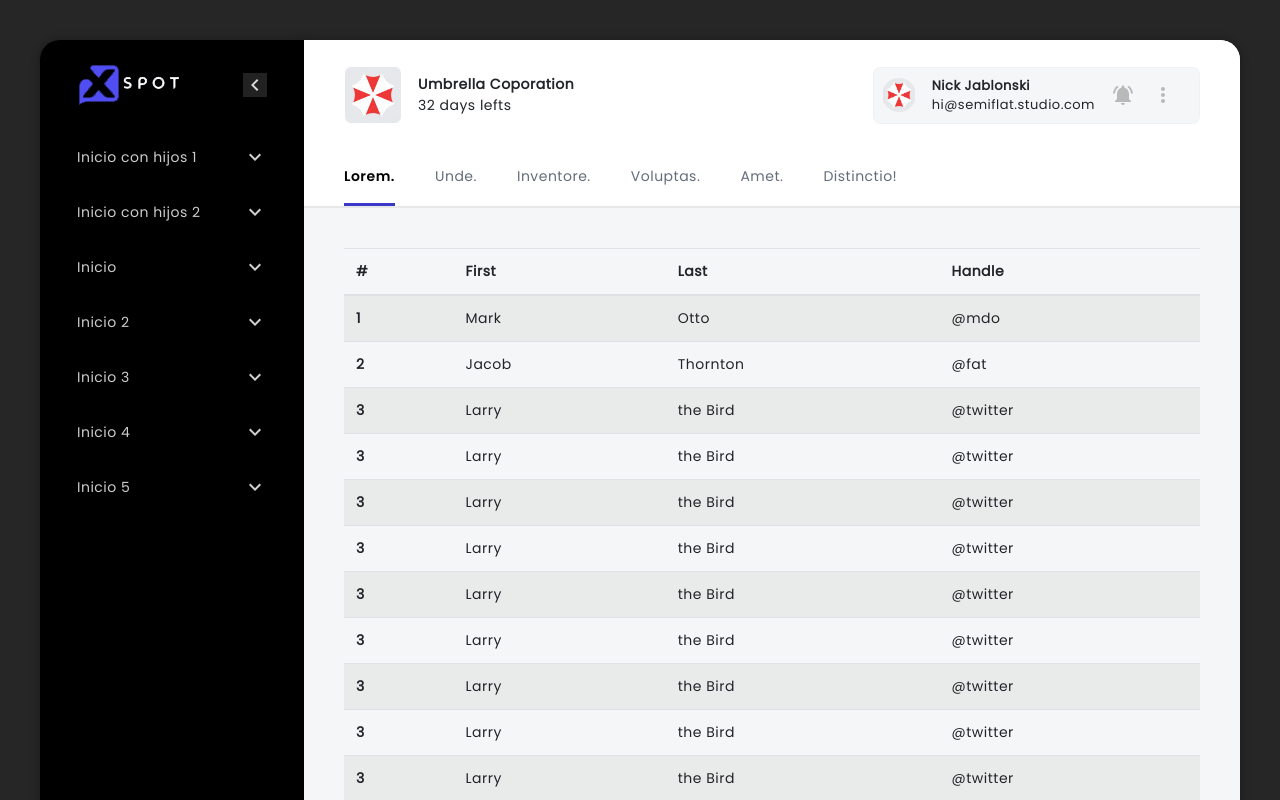
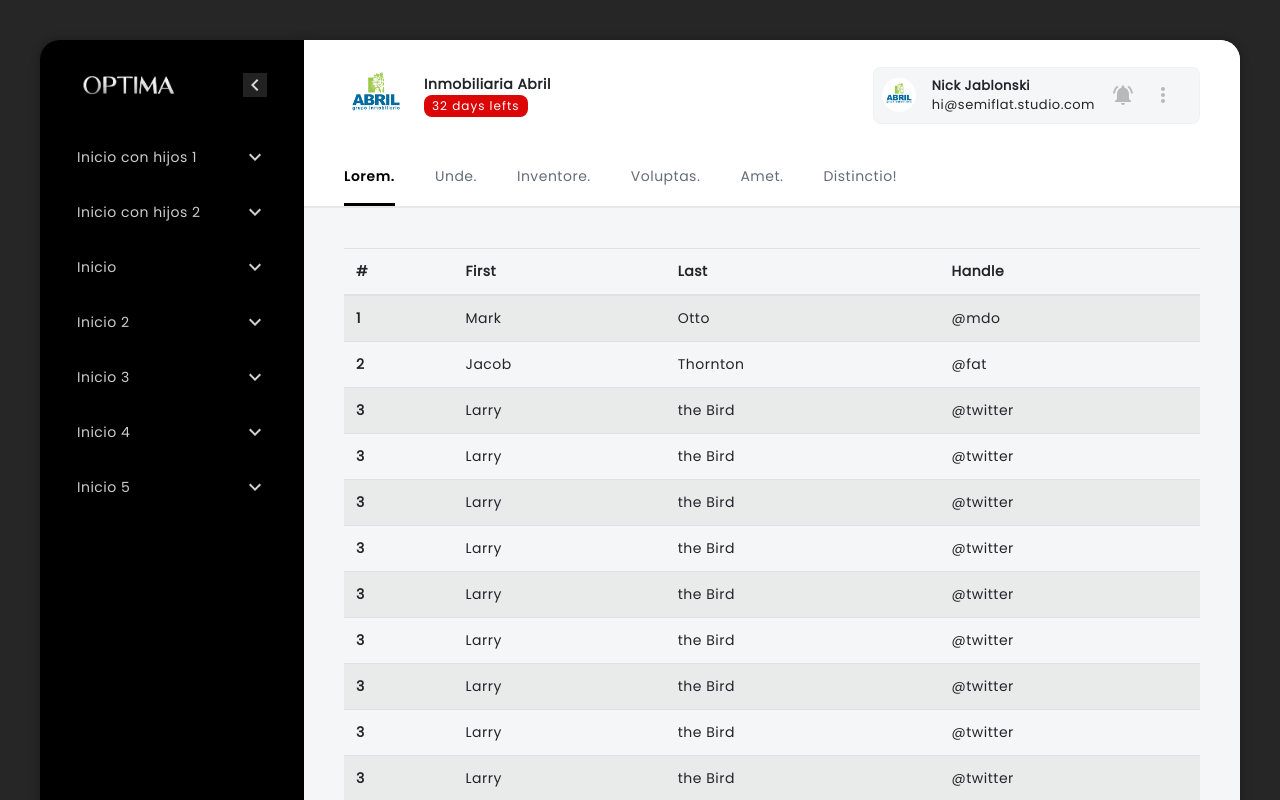
Before and after one commit to BryanRiveraLivia/crm-inmobiliario-nextjs, a Next.js app: page / in a window 1280 px wide. Shown: the top 800 px of the page. Built offline with nearby package versions, Linux system fonts and the light colour scheme.

Commit message:
7 subida

```diff
--- a/pages/share/Aside.js
+++ b/pages/share/Aside.js
@@ -47,7 +47,7 @@ function Aside() {
         <div className="d-flex align-items-center justify-content-between spaceLateral mb-4">
             <div>
                 <Image
-                    src="/assets/img/logo.png"
+                    src="/assets/img/logo_optima.png"
                     alt="GFG logo served with static path of public directory"
                     width="104"
                     height="42"
--- a/pages/share/Header.js
+++ b/pages/share/Header.js
@@ -28,17 +28,17 @@ function Header() {
   return (
     <header className="d-flex justify-content-between align-items-center">
             <div className="d-flex align-items-center">
-                <div className="mr-3"><img src="../assets/img/logo_empresa.jpg" alt="" /></div>
+                <div className="mr-3"><img src="../assets/img/logo_empresa.jpg" className='logoEmpresa' alt="" /></div>
                 <div>
                     <span className="d-block">
-                        <strong>Umbrella Coporation</strong>
+                        <strong>Inmobiliaria Abril</strong>
                     </span>
-                    <span className="d-block">32 days lefts</span>
+                    <span className="d-inline-block badgeTipoEmpresa">32 days lefts</span>
                 </div>
             </div>
             <div className="d-flex align-items-center avatarCard p-2" data-notificacion="2">
                 <div className="mr-xl-3 mr-lg-3 mr-md-3 mr-sm-2 mr-2">
-                    <img src="../assets/img/logo_empresa.jpg" alt="" className="avatar" />
+                    <img src="../assets/img/logo_empresa.jpg" alt="" className="avatar " />
                 </div>
                 <div className="d-xl-block d-lg-block d-md-block d-sm-block d-none mr-xl-3 mr-lg-3 mr-md-3 mr-sm-2 mr-0">
                     <span className="d-block text-truncate">
--- a/styles/globals.css
+++ b/styles/globals.css
@@ -78,14 +78,14 @@
       color:#636d7a;
   }
   .barHeader ul li a.active{
-      border-bottom: 3px solid #3a38c7;
+      border-bottom: 3px solid black;
       color:black;
       font-weight: 700;
       text-decoration: none;
       font-family: "PoppinsSemiBold";
   }
   .barHeader ul li a:hover{
-      border-bottom: 3px solid #3a38c7;
+      border-bottom: 3px solid black;
       color:black;
       text-decoration: none;
   }
@@ -137,6 +137,19 @@
       color:white;
       text-decoration: none;
   }
+  .logoEmpresa{
+    width:64px;
+  }
+  .badgeTipoEmpresa{
+    background: #db0606;
+    color: white;
+    border-radius: 8px;
+    padding: 2px 8px;
+    font-size: 12px;
+    letter-spacing: 1px;
+    font-weight: 400;
+  }
+
   aside ul.menu li a div:last-child{
     color: #ffffffd1;
     width: 25px;
@@ -145,11 +158,11 @@
     height: 25px;
   }
   aside ul.menu li a:hover{
-      background: #0b3a4c;
+      background: #a31b1b;
       border-radius: 10px;
   }
   aside ul.menu li a:hover > div:last-child{
-    background: #0b3a4c;
+    background: #a31b1b;
   }
   aside ul.menu li ul li a:hover{
     background-color: transparent !important;
```
Also changed, not shown: public/assets/img/logo_empresa.jpg, public/assets/img/logo_optima.png (added).
